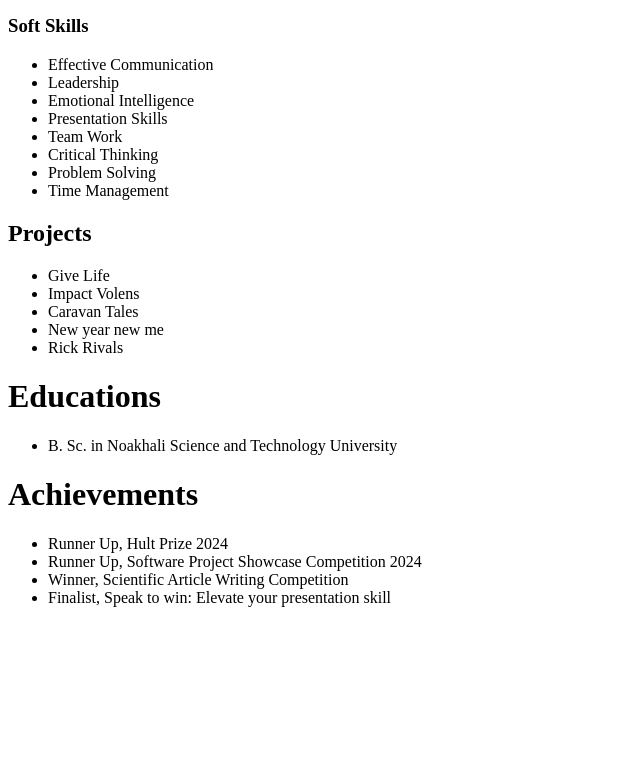
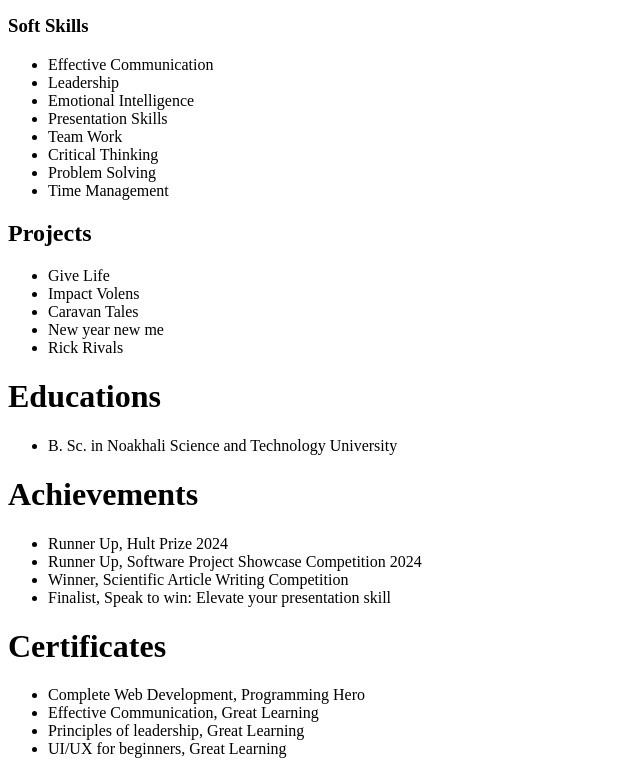
Before and after one commit to tisabbir/portfolio-task, a plain HTML site: page index.html in a window 1280 px wide. Shown: the part 361-1135 px from the top of the page, without its empty margins (0-640 px from the left). Before the commit the page ends 984 px from the top, so only its background shows below. Drawn offline with Linux system fonts and the light colour scheme.

Commit message:
feat (index): certificates

```diff
--- a/index.html
+++ b/index.html
@@ -90,5 +90,16 @@
         </ul>
     </div>
     <!-- Achievements section -->
+    <!-- Certificates section -->
+    <div>
+        <h1>Certificates</h1>
+        <ul>
+            <li>Complete Web Development, Programming Hero</li>
+            <li>Effective Communication, Great Learning</li>
+            <li>Principles of leadership, Great Learning</li>
+            <li>UI/UX for beginners, Great Learning</li>
+        </ul>
+    </div>
+    <!-- Certificates section -->
 </body>
 </html>
```
